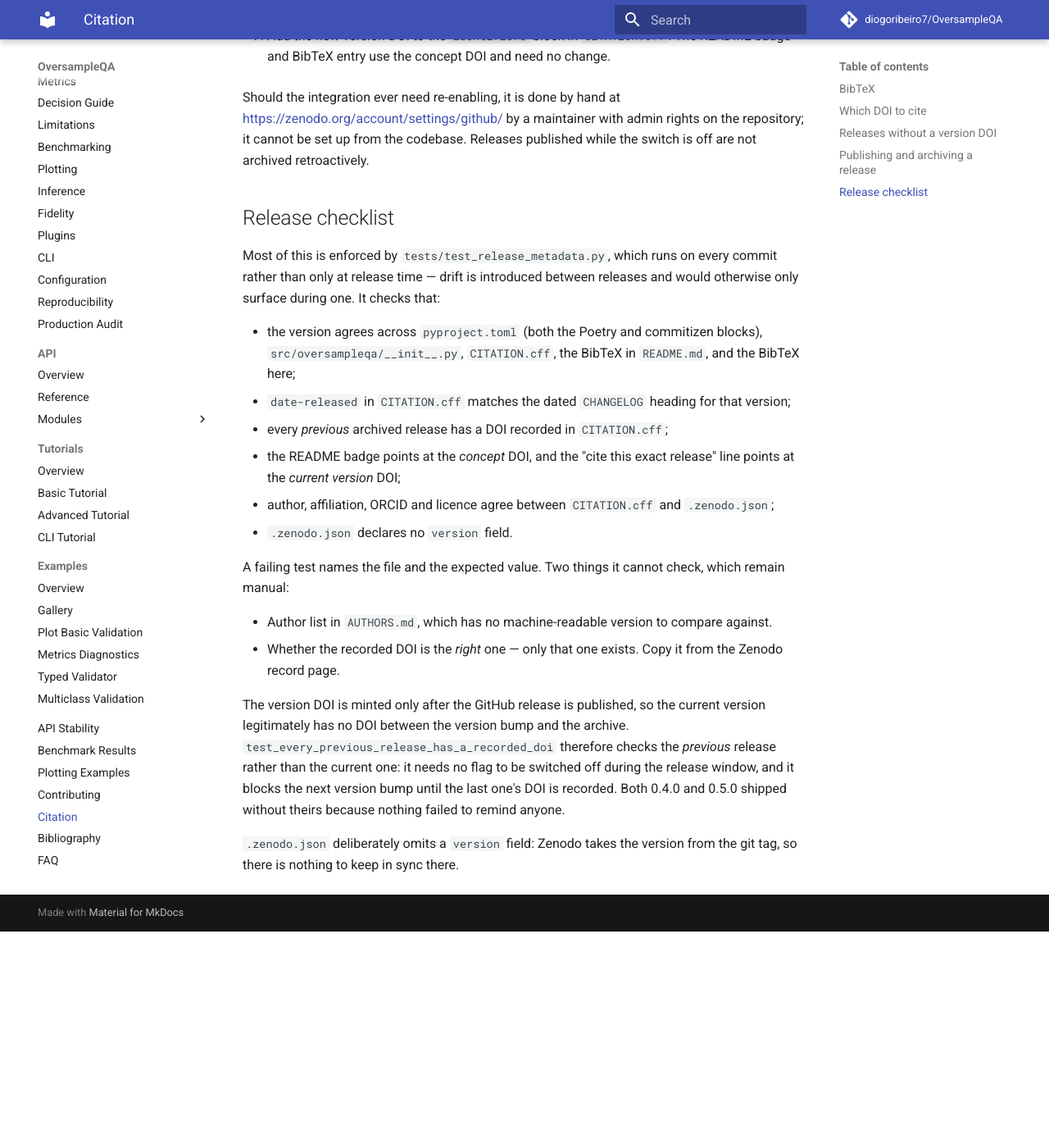
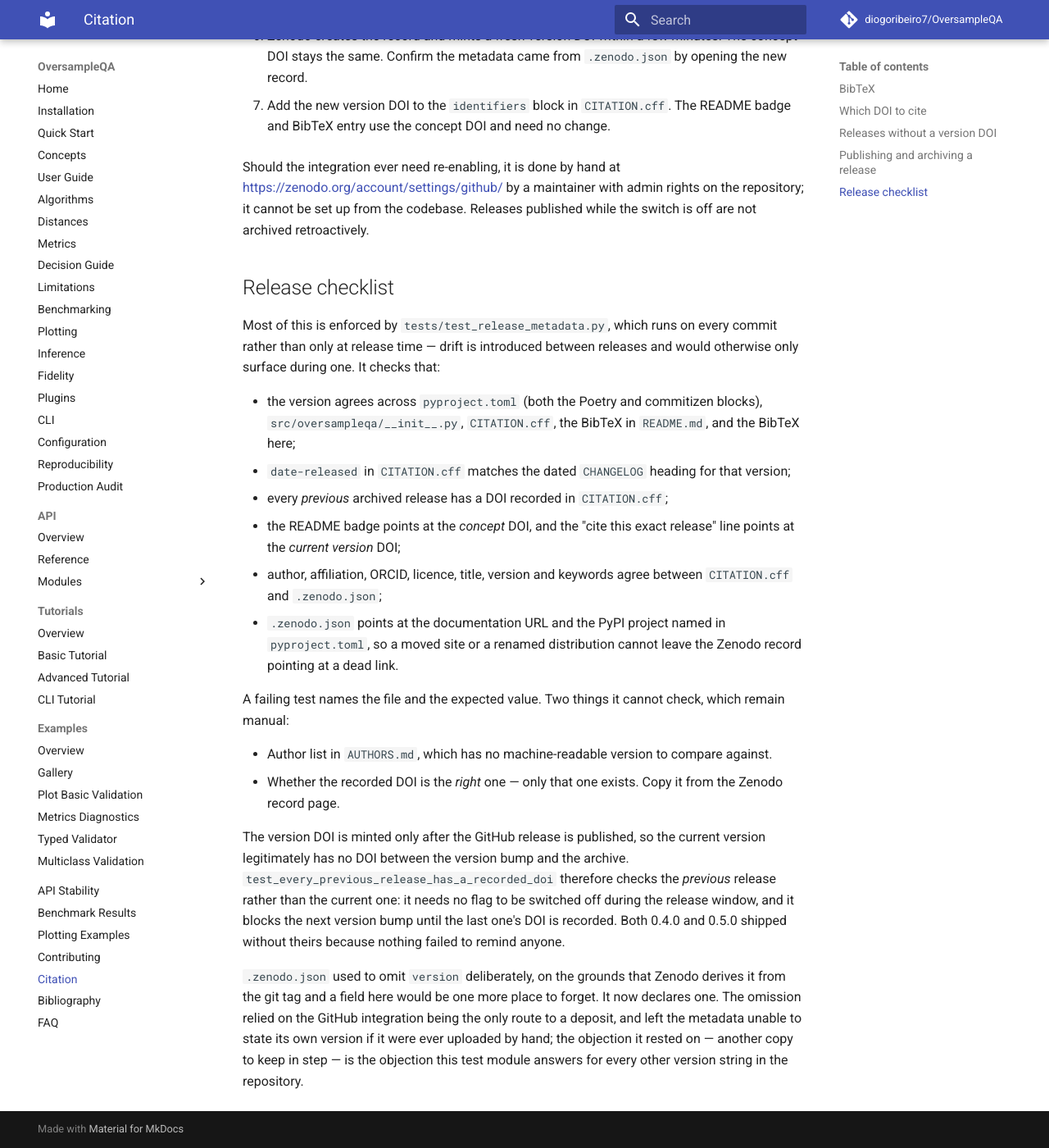
Before and after one commit to DiogoRibeiro7/OversampleQA, an MkDocs documentation site: the page built from docs/citation.md, in a window 1280 px wide and 1400 px high, scrolled down 2303 px. Shown: the whole window at 82% size. Built offline with MkDocs 1.6.1 and Material for MkDocs 9.7.7, drawn with Linux system fonts in a browser that asks for light colours; comment, search, counter and statistics services are not loaded; before the commit the page ends 3439 px from its top, so only the background shows below that; some of the changed text lies outside the part shown.

Commit message:
chore(citation): declare a version in .zenodo.json and enforce sync
`.zenodo.json` omitted `version` deliberately: Zenodo derives it from the
git tag, and a field here would be a seventh place to forget to update.
That objection is the one `tests/test_release_metadata.py` already answers
for the other five version strings — a copy checked on every commit cannot
drift. The omission also relied on the GitHub integration being the only
route to a deposit, and left the metadata unable to state its own version
if it were ever uploaded by hand.

`test_zenodo_declares_no_version` is replaced by `test_zenodo_version_matches`.

Two drifts that `docs/citation.md` asked about in prose without enforcing:

- `CITATION.cff` held the bare title while both BibTeX blocks and the Zenodo
  record used the full descriptive one, so GitHub's *Cite this repository*
  button emitted a different title from the one the README says to paste.
- Zenodo's keywords had grown ADASYN, distance metrics and scikit-learn;
  the citation metadata GitHub serves had not.

Both are now compared by test rather than by memory.

The record also links to the documentation site (`isDocumentedBy`) and the
PyPI project (`isIdenticalTo`), and carries a `notes` block pointing at the
changelog and explaining the concept-versus-version DOI choice; a reader
landing on the record could previously reach neither the docs nor the
installable package. Those URLs are read from `pyproject.toml` in the test,
so moving the site or renaming the distribution fails CI rather than
quietly leaving a dead link on the record.

The new assertions were mutation-checked: bumping the version, removing it,
shortening the title, dropping a keyword, staling the docs URL and removing
the PyPI link each fail as intended.

```diff
--- a/docs/citation.md
+++ b/docs/citation.md
@@ -12,8 +12,10 @@
 reads this file from the release tarball and uses it instead of the
 defaults it would otherwise infer from the repository.
 
-Keep the two in sync: title, authors, ORCID, license, and keywords
-should say the same thing in both.
+Keep the two in sync: title, version, authors, ORCID, license, and
+keywords should say the same thing in both. This is no longer a matter of
+remembering — `tests/test_release_metadata.py` compares every one of those
+fields across the two files on each commit.
 
 ## BibTeX
 
@@ -81,9 +83,12 @@
 deliberately add a GitHub environment later.
 
 1.  Update `version` and `date-released` in `CITATION.cff`, the version
-    in `pyproject.toml`, `[tool.commitizen]`, and
-    `src/oversampleqa/__init__.py`, and promote the *Unreleased*
-    changelog section. Commit.
+    in `pyproject.toml`, `[tool.commitizen]`,
+    `src/oversampleqa/__init__.py`, and `.zenodo.json`, and promote the
+    *Unreleased* changelog section. Commit.
+
+    All five versions are compared on every commit, so a missed one turns
+    CI red immediately rather than at release time.
 
 2.  Run the local release checks:
 
@@ -131,9 +136,11 @@
   `CITATION.cff`;
 - the README badge points at the *concept* DOI, and the "cite this exact
   release" line points at the *current version* DOI;
-- author, affiliation, ORCID and licence agree between `CITATION.cff`
-  and `.zenodo.json`;
-- `.zenodo.json` declares no `version` field.
+- author, affiliation, ORCID, licence, title, version and keywords agree
+  between `CITATION.cff` and `.zenodo.json`;
+- `.zenodo.json` points at the documentation URL and the PyPI project named
+  in `pyproject.toml`, so a moved site or a renamed distribution cannot
+  leave the Zenodo record pointing at a dead link.
 
 A failing test names the file and the expected value. Two things it
 cannot check, which remain manual:
@@ -151,5 +158,10 @@
 next version bump until the last one's DOI is recorded. Both 0.4.0 and
 0.5.0 shipped without theirs because nothing failed to remind anyone.
 
-`.zenodo.json` deliberately omits a `version` field: Zenodo takes the
-version from the git tag, so there is nothing to keep in sync there.
+`.zenodo.json` used to omit `version` deliberately, on the grounds that
+Zenodo derives it from the git tag and a field here would be one more place
+to forget. It now declares one. The omission relied on the GitHub
+integration being the only route to a deposit, and left the metadata unable
+to state its own version if it were ever uploaded by hand; the objection it
+rested on — another copy to keep in step — is the objection this test module
+answers for every other version string in the repository.
```
Also changed, not shown: CHANGELOG.md (+27 -0 lines), .zenodo.json, 2 other files.
